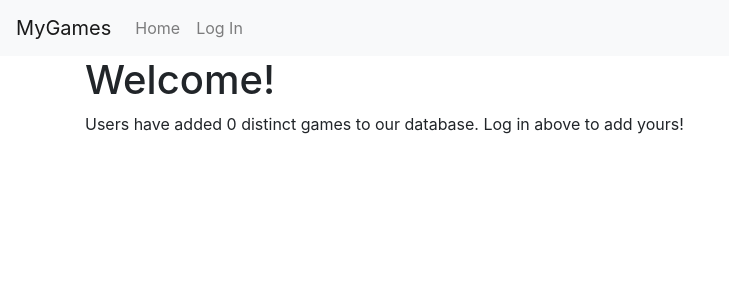
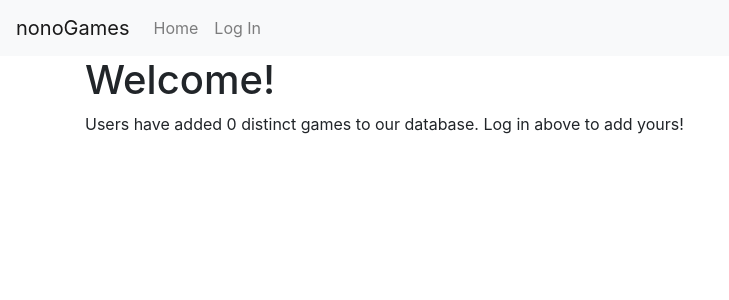
Before and after one commit to alanese/MyGames, a Flask app: page / in a window 1280 px wide. Shown: the top 300 px of the page, without its empty margins (0-729 px from the left). Run offline with Flask 2, Linux system fonts and the light colour scheme; data that the repository does not hold is empty; some libraries are stand-ins or nearby versions.

Commit message:
Update base.html

```diff
--- a/app/templates/base.html
+++ b/app/templates/base.html
@@ -21,7 +21,7 @@
 	<body>
 		{% block navbar %}
 		    <nav class="navbar navbar-expand-md navbar-light bg-light">
-		        <a class="navbar-brand" href="#">MyGames</a>
+		        <a class="navbar-brand" href="#">nonoGames</a>
 		        <button class="navbar-toggler navbar-toggler-right" type="button" data-toggle="collapse" data-target="#navbar1" aria-controls="navbar1" aria-expanded="false" aria-label="Toggle navigation">
 		            <span class="navbar-toggler-icon"></span>
 		        </button>
```
